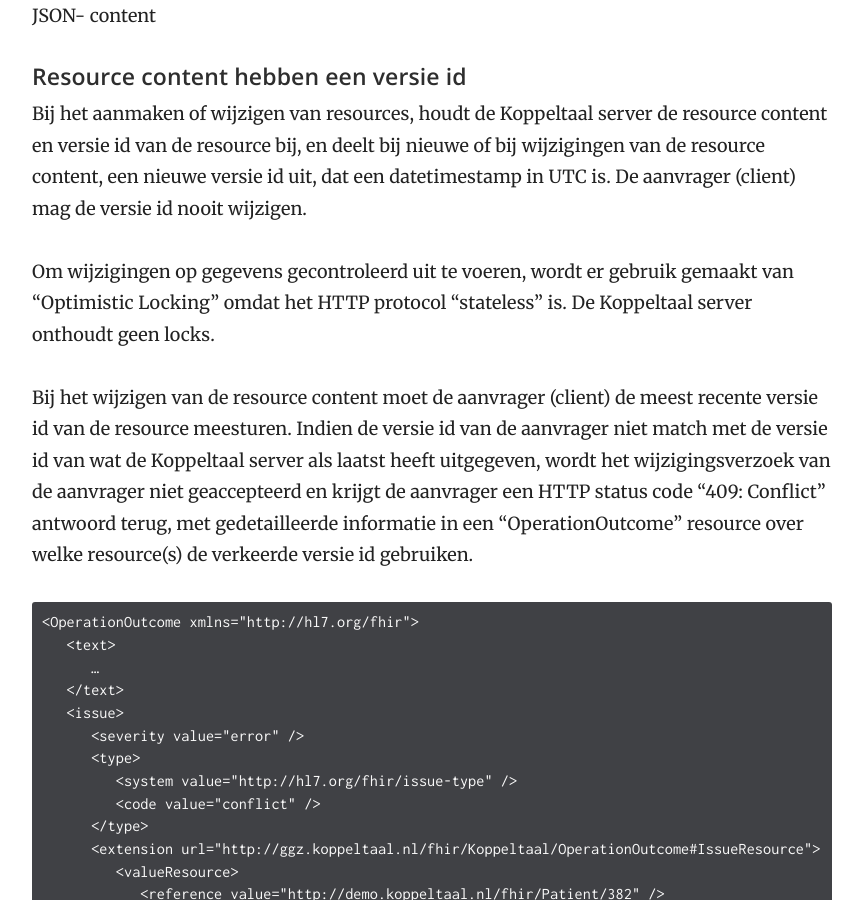
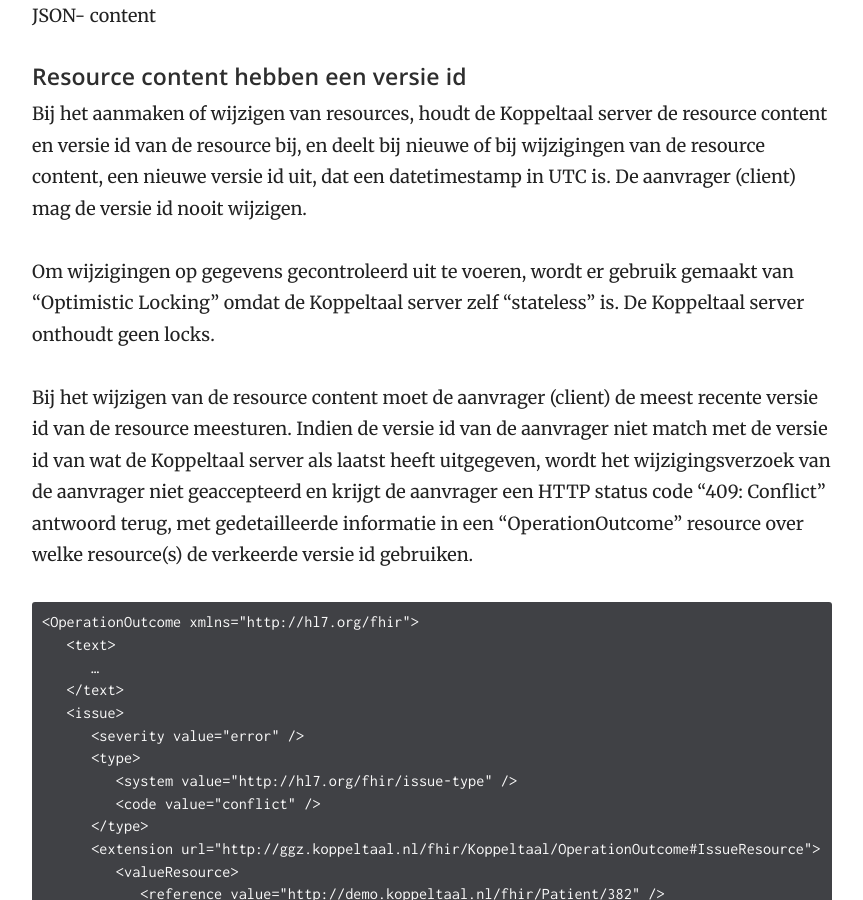
Before and after one commit to Koppeltaal/Koppeltaal-Documentation, a Jekyll site: the page built from technologie-architectuur.md, in a window 1280 px wide and 900 px high, scrolled down 10938 px. Shown: the whole window, without its empty margins (358-1221 px from the left). Built offline with Jekyll 4.4.1, drawn with Linux system fonts in a browser that asks for light colours; our own code applies the rules of GitHub Pages for plain Markdown files.

Commit message:
GitBook: [master] 6 pages modified

```diff
--- a/technologie-architectuur.md
+++ b/technologie-architectuur.md
@@ -331,7 +331,7 @@ JSON- content
 
 Bij het aanmaken of wijzigen van resources, houdt de Koppeltaal server de resource content en versie id van de resource bij, en deelt bij nieuwe of bij wijzigingen van de resource content, een nieuwe versie id uit, dat een datetimestamp in UTC is. De aanvrager \(client\) mag de versie id nooit wijzigen.
 
-Om wijzigingen op gegevens gecontroleerd uit te voeren, wordt er gebruik gemaakt van "Optimistic Locking" omdat het HTTP protocol "stateless" is. De Koppeltaal server onthoudt geen locks.
+Om wijzigingen op gegevens gecontroleerd uit te voeren, wordt er gebruik gemaakt van "Optimistic Locking" omdat de Koppeltaal server zelf "stateless" is. De Koppeltaal server onthoudt geen locks.
 
 Bij het wijzigen van de resource content moet de aanvrager \(client\) de meest recente versie id van de resource meesturen. Indien de versie id van de aanvrager niet match met de versie id van wat de Koppeltaal server als laatst heeft uitgegeven, wordt het wijzigingsverzoek van de aanvrager niet geaccepteerd en krijgt de aanvrager een HTTP status code "409: Conflict" antwoord terug, met gedetailleerde informatie in een "OperationOutcome" resource over welke resource\(s\) de verkeerde versie id gebruiken.
 
```
